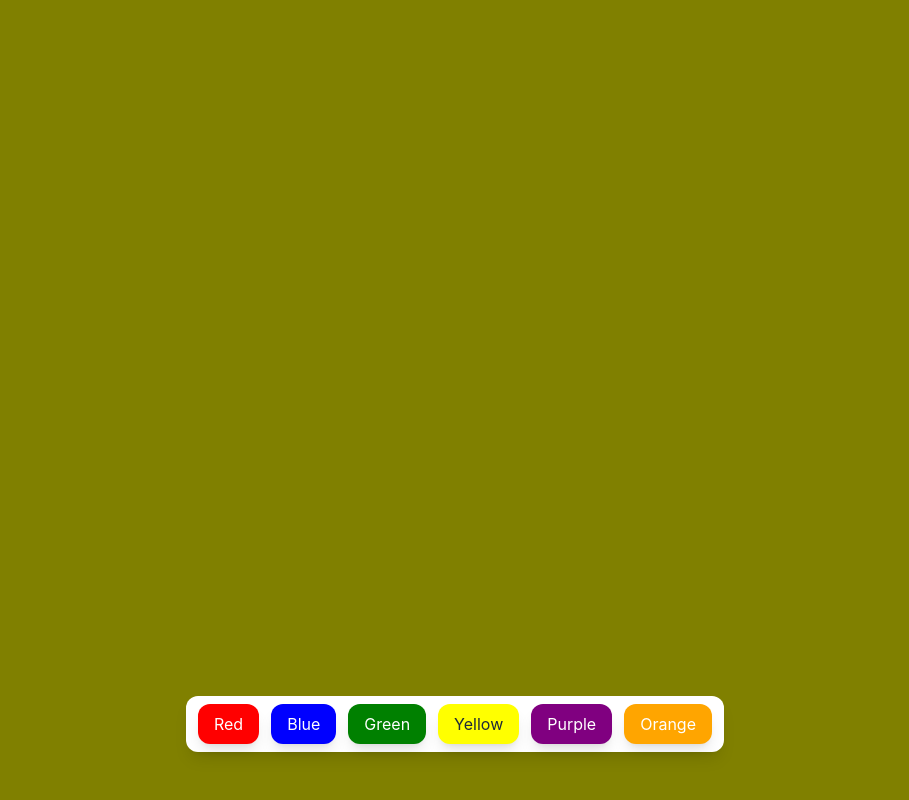
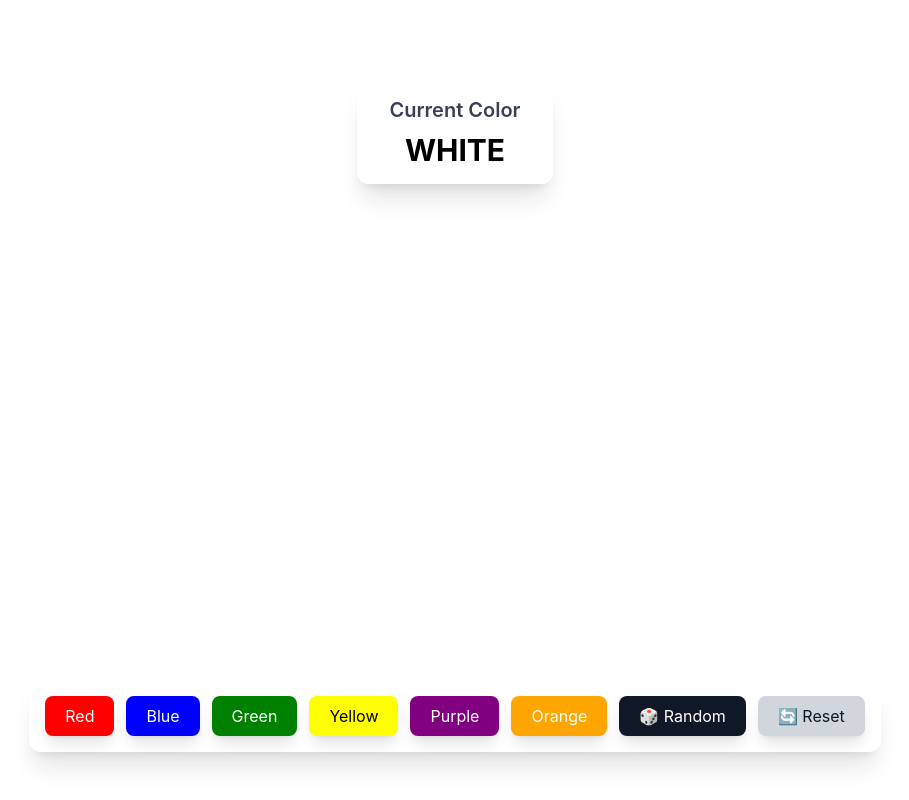
Before and after one commit to its-shilpa/react-background-changer, a React (Vite) app: page / in a window 1280 px wide. Shown: the whole page, without its empty margins (185-1094 px from the left). Built offline with nearby package versions, Linux system fonts and the light colour scheme.

Commit message:
created a random button and a reset button

```diff
--- a/src/App.jsx
+++ b/src/App.jsx
@@ -1,24 +1,148 @@
-import { useState } from 'react'
-
+import { useState } from "react";
 
 function App() {
-  const [color, setColor] = useState("olive");
+  const defaultColor = 'white';
+
+  const [color, setColor] = useState(defaultColor);
+
+  const colors = [
+    "red",
+    "blue",
+    "green",
+    "yellow",
+    "purple",
+    "orange",
+  ];
+
+  const randomColor = () => {
+    const random =
+      "#" + Math.floor(Math.random() * 16777215).toString(16).padStart(6, "0");
+
+    setColor(random);
+  }
+
+  const resetColor = () => {
+    setColor(defaultColor);
+  };
 
   return (
-    <div className = "w-full h-screen duration-200" style = {{ backgroundColor: color}}>
-      <div className = "fixed flex flex-wrap justify-center bottom-12 inset-x-0 px-2">
-        <div className= "flex flex-wrap justify-center gap-3 shadow-lg bg-white px-3 py-2 rounded-xl">
-          <button className="outline-none px-4 py-2 rounded-xl text-white shadow-lg" style = {{ backgroundColor: "red"}} onClick={() => setColor('red')}>Red</button>
-          <button className="outline-none px-4 py-2 rounded-xl text-white shadow-lg" style = {{ backgroundColor: "blue"}} onClick={() => setColor('blue')}>Blue</button>
-          <button className="outline-none px-4 py-2 rounded-xl text-white shadow-lg" style = {{ backgroundColor: "green"}} onClick={() => setColor('green')}>Green</button>
-          <button className="outline-none px-4 py-2 rounded-xl text-gray-800 shadow-lg" style = {{ backgroundColor: "yellow"}} onClick={() => setColor('yellow')}>Yellow</button>
-          <button className="outline-none px-4 py-2 rounded-xl text-white shadow-lg" style = {{ backgroundColor: "purple"}} onClick={() => setColor('purple')}>Purple</button>
-          <button className="outline-none px-4 py-2 rounded-xl text-white shadow-lg" style = {{ backgroundColor: "orange"}} onClick={() => setColor('orange')}>Orange</button>
+    <div className="w-full h-screen transition-all duration-500 ease-in-out" style={{ backgroundColor: color }}>
+      <div className="flex justify-center pt-20">
+         <div className="bg-white/90 px-8 py-4 rounded-xl shadow-xl text-center">
+         <h2 className="text-xl font-semibold text-gray-700">
+            Current Color
+          </h2>
+          <p className="text-3xl font-bold mt-2 uppercase">{color}</p>
+         </div>
+      </div>
+
+      <div className="fixed bottom-12 inset-x-0 flex justify-center px-2">
+        <div className="flex flex-wrap justify-center gap-3 bg-white p-4 rounded-xl shadow-xl">
+          {
+            colors.map((item) => (
+              <button key={item}
+              onClick = {() => setColor(item)}
+              style = {{ backgroundColor: item}}
+              className={`
+                px-5 py-2 rounded-lg shadow-lg
+                transition-all duration-300
+                hover:scale-105 hover:-translate-y-1
+                ${
+                  item === color
+                    ? "ring-4 shadow-stone-500 scale-105"
+                    : ""
+                }
+                ${item === "yellow" ? "text-black" : "text-white"}
+              `}
+              >
+                  {item.charAt(0).toUpperCase() + item.slice(1)}
+              </button>
+            ))
+          }
+
+           {/* Random Button */}
+          <button
+            onClick={randomColor}
+            className="bg-gray-900 text-white px-5 py-2 rounded-lg shadow-lg transition-all duration-300 hover:scale-105 hover:-translate-y-1"
+          >
+            🎲 Random
+          </button>
+
+          {/* Reset Button */}
+          <button
+            onClick={resetColor}
+            className="bg-gray-300 text-gray-900 px-5 py-2 rounded-lg shadow-lg transition-all duration-300 hover:scale-105 hover:-translate-y-1"
+          >
+            🔄 Reset
+          </button>
         </div>
       </div>
     </div>
-  )
+  );
 }
 
 
-export default App
+
+// Old code for background color changer start
+
+//function App() {
+  //const [color, setColor] = useState("olive");
+
+  //return (
+    // <div
+    //   className="w-full h-screen transition-all duration-500 ease-in-out"
+    //   style={{ backgroundColor: color }}
+    // >
+    //   <div className="fixed flex flex-wrap justify-center bottom-12 inset-x-0 px-2">
+    //     <div className="flex flex-wrap justify-center gap-3 shadow-lg bg-white px-3 py-2 rounded-xl">
+    //       <button
+    //         className="outline-none px-4 py-2 rounded-xl text-white shadow-lg"
+    //         style={{ backgroundColor: "red" }}
+    //         onClick={() => setColor("red")}
+    //       >
+    //         Red
+    //       </button>
+    //       <button
+    //         className="outline-none px-4 py-2 rounded-xl text-white shadow-lg"
+    //         style={{ backgroundColor: "blue" }}
+    //         onClick={() => setColor("blue")}
+    //       >
+    //         Blue
+    //       </button>
+    //       <button
+    //         className="outline-none px-4 py-2 rounded-xl text-white shadow-lg"
+    //         style={{ backgroundColor: "green" }}
+    //         onClick={() => setColor("green")}
+    //       >
+    //         Green
+    //       </button>
+    //       <button
+    //         className="outline-none px-4 py-2 rounded-xl text-gray-800 shadow-lg"
+    //         style={{ backgroundColor: "yellow" }}
+    //         onClick={() => setColor("yellow")}
+    //       >
+    //         Yellow
+    //       </button>
+    //       <button
+    //         className="outline-none px-4 py-2 rounded-xl text-white shadow-lg"
+    //         style={{ backgroundColor: "purple" }}
+    //         onClick={() => setColor("purple")}
+    //       >
+    //         Purple
+    //       </button>
+    //       <button
+    //         className="outline-none px-4 py-2 rounded-xl text-white shadow-lg"
+    //         style={{ backgroundColor: "orange" }}
+    //         onClick={() => setColor("orange")}
+    //       >
+    //         Orange
+    //       </button>
+    //     </div>
+    //   </div>
+    // </div>
+  //);
+//}
+
+// Old code for background color changer end
+
+export default App;
```
